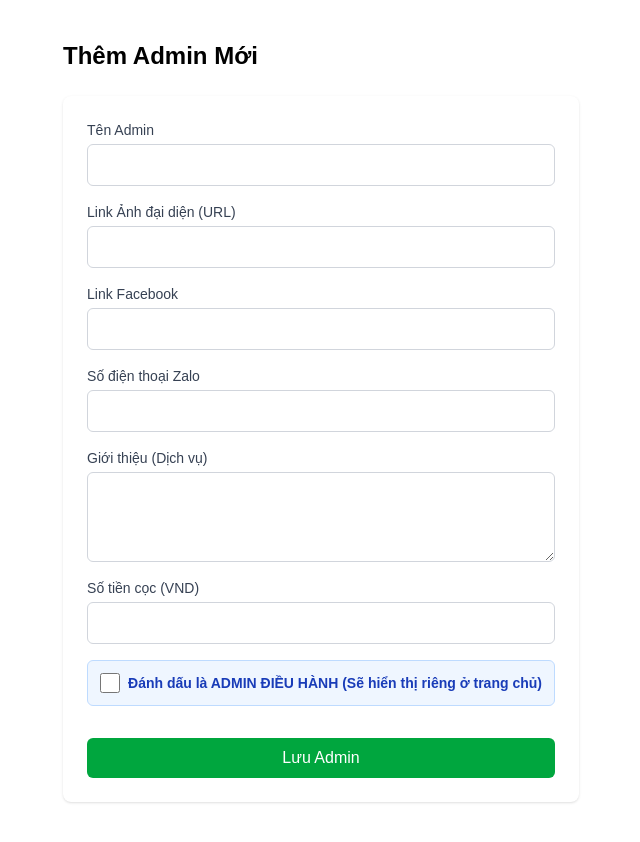
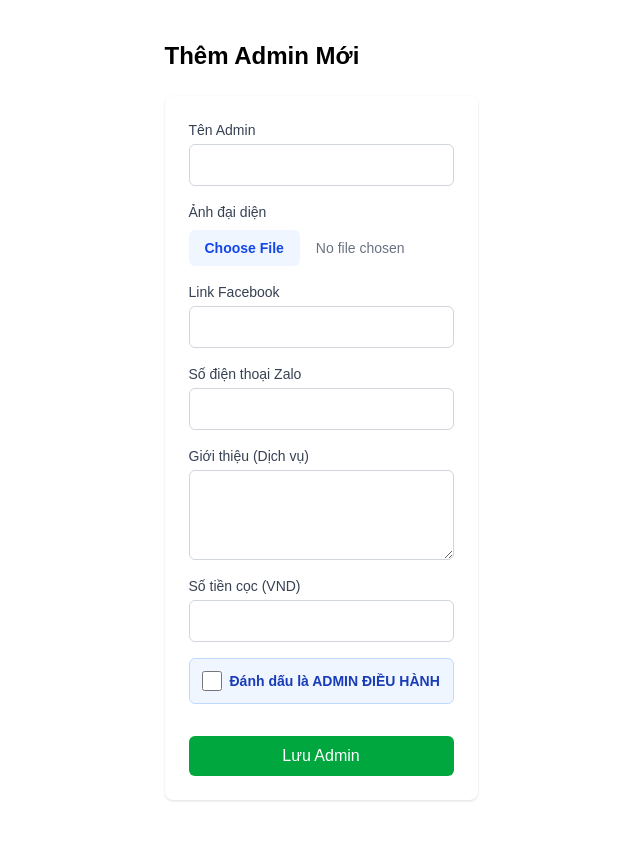
Before and after one commit to nghuydl09-prog/admingdtg, a Next.js app: page /dashboard/add-admin in a window 1280 px wide. Shown: the whole page, without its empty margins (319-959 px from the left). Built offline with nearby package versions, Linux system fonts and the light colour scheme; no server answers.

Commit message:
feat: Nang cap upload anh tu may tinh

```diff
--- a/app/dashboard/add-admin/page.tsx
+++ b/app/dashboard/add-admin/page.tsx
@@ -5,28 +5,64 @@ import { useRouter } from "next/navigation";
 
 export default function AddAdmin() {
   const [name, setName] = useState("");
-  const [avatarUrl, setAvatarUrl] = useState("");
+  const [avatarFile, setAvatarFile] = useState<File | null>(null); // State chứa file ảnh
+  const [avatarPreview, setAvatarPreview] = useState(""); // State xem trước ảnh
   const [facebookUrl, setFacebookUrl] = useState("");
   const [zaloPhone, setZaloPhone] = useState("");
   const [bio, setBio] = useState("");
   const [depositAmount, setDepositAmount] = useState("");
-  const [isExecutive, setIsExecutive] = useState(false); // State cho Admin điều hành
+  const [isExecutive, setIsExecutive] = useState(false);
   const [loading, setLoading] = useState(false);
   const router = useRouter();
+
+  // Hàm xử lý khi chọn ảnh
+  const handleImageChange = (e: React.ChangeEvent<HTMLInputElement>) => {
+    if (e.target.files && e.target.files[0]) {
+      const file = e.target.files[0];
+      setAvatarFile(file);
+      setAvatarPreview(URL.createObjectURL(file)); // Hiển thị ảnh xem trước
+    }
+  };
 
   const handleSubmit = async (e: React.FormEvent) => {
     e.preventDefault();
     setLoading(true);
 
+    let uploadedAvatarUrl = "";
+
+    // 1. Nếu có chọn ảnh thì tiến hành Upload lên Supabase Storage
+    if (avatarFile) {
+      const fileExt = avatarFile.name.split('.').pop();
+      const fileName = `${Date.now()}.${fileExt}`; // Đặt tên file bằng thời gian để không bị trùng
+
+      const { error: uploadError } = await supabase.storage
+        .from("avatars")
+        .upload(fileName, avatarFile);
+
+      if (uploadError) {
+        alert("Lỗi upload ảnh: " + uploadError.message);
+        setLoading(false);
+        return;
+      }
+
+      // Lấy link public của ảnh vừa upload
+      const { data: publicUrlData } = supabase.storage
+        .from("avatars")
+        .getPublicUrl(fileName);
+
+      uploadedAvatarUrl = publicUrlData.publicUrl;
+    }
+
+    // 2. Lưu thông tin Admin vào Database
     const { error } = await supabase.from("admins").insert([
       {
         name: name,
-        avatar_url: avatarUrl,
+        avatar_url: uploadedAvatarUrl, // Dùng link ảnh vừa upload
         facebook_url: facebookUrl,
         zalo_phone: zaloPhone,
         bio: bio,
         deposit_amount: Number(depositAmount) || 0,
-        is_executive: isExecutive, // Lưu trạng thái điều hành
+        is_executive: isExecutive,
       },
     ]);
 
@@ -43,14 +79,29 @@ export default function AddAdmin() {
     <div className="p-10 max-w-2xl mx-auto min-h-screen">
       <h1 className="text-2xl font-bold mb-6 text-black">Thêm Admin Mới</h1>
       <form onSubmit={handleSubmit} className="space-y-4 bg-white p-6 rounded-lg shadow">
+
         <div>
           <label className="block text-sm font-medium text-gray-700">Tên Admin</label>
           <input type="text" value={name} onChange={(e) => setName(e.target.value)} required className="mt-1 block w-full border border-gray-300 rounded-md p-2 text-black" />
         </div>
+
+        {/* KHU VỰC CHỌN VÀ XEM TRƯỚC ẢNH */}
         <div>
-          <label className="block text-sm font-medium text-gray-700">Link Ảnh đại diện (URL)</label>
-          <input type="text" value={avatarUrl} onChange={(e) => setAvatarUrl(e.target.value)} className="mt-1 block w-full border border-gray-300 rounded-md p-2 text-black" />
+          <label className="block text-sm font-medium text-gray-700 mb-2">Ảnh đại diện</label>
+          <div className="flex items-center gap-4">
+            <input
+              type="file"
+              accept="image/*"
+              onChange={handleImageChange}
+              className="block w-full text-sm text-gray-500 file:mr-4 file:py-2 file:px-4 file:rounded-md file:border-0 file:text-sm file:font-semibold file:bg-blue-50 file:text-blue-700 hover:file:bg-blue-100"
+            />
+            {/* Hiển thị ảnh xem trước nếu đã chọn */}
+            {avatarPreview && (
+              <img src={avatarPreview} alt="Preview" className="w-16 h-16 object-cover rounded-full border" />
+            )}
+          </div>
         </div>
+
         <div>
           <label className="block text-sm font-medium text-gray-700">Link Facebook</label>
           <input type="text" value={facebookUrl} onChange={(e) => setFacebookUrl(e.target.value)} className="mt-1 block w-full border border-gray-300 rounded-md p-2 text-black" />
@@ -68,7 +119,6 @@ export default function AddAdmin() {
           <input type="number" value={depositAmount} onChange={(e) => setDepositAmount(e.target.value)} className="mt-1 block w-full border border-gray-300 rounded-md p-2 text-black" />
         </div>
 
-        {/* Nút tích chọn Admin Điều Hành */}
         <div className="flex items-center gap-2 bg-blue-50 p-3 rounded-md border border-blue-200">
           <input
             type="checkbox"
@@ -78,12 +128,12 @@ export default function AddAdmin() {
             className="w-5 h-5 text-blue-600 rounded focus:ring-blue-500"
           />
           <label htmlFor="isExecutive" className="text-sm font-bold text-blue-800 cursor-pointer">
-            Đánh dấu là ADMIN ĐIỀU HÀNH (Sẽ hiển thị riêng ở trang chủ)
+            Đánh dấu là ADMIN ĐIỀU HÀNH
           </label>
         </div>
 
         <button type="submit" disabled={loading} className="w-full bg-green-600 text-white p-2 rounded-md hover:bg-green-700 mt-4">
-          {loading ? "Đang lưu..." : "Lưu Admin"}
+          {loading ? "Đang xử lý..." : "Lưu Admin"}
         </button>
       </form>
     </div>
```
